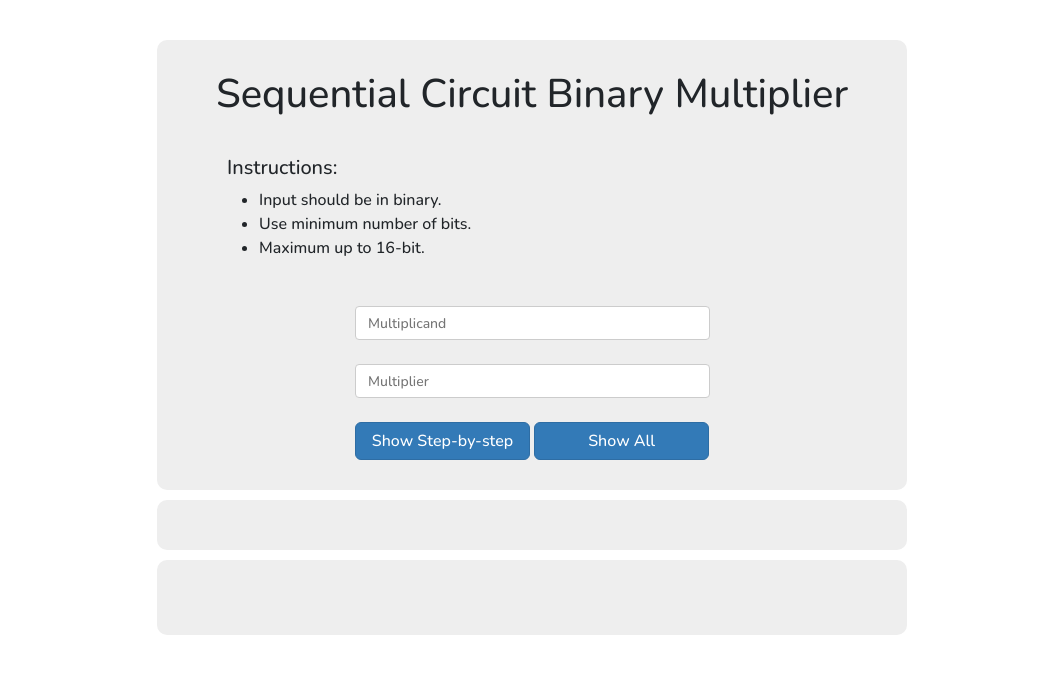
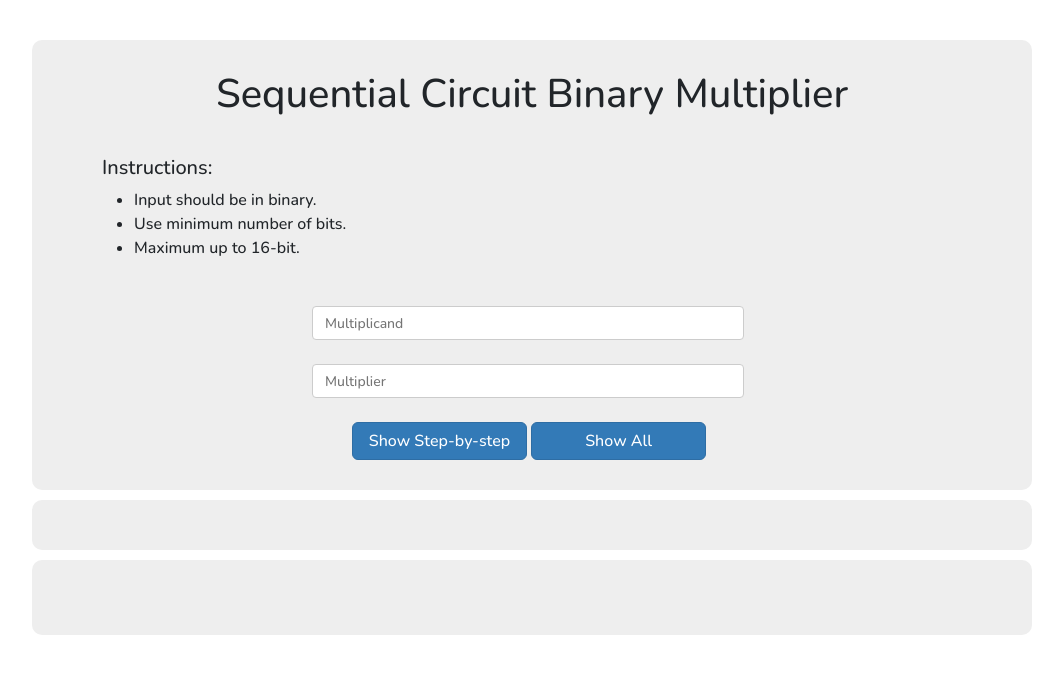
Before and after one commit to JMarie39/Sequential-Binary-Circuit, a PHP site: page /home.html in a window 1280 px wide. Shown: the top 674 px of the page, without its empty margins (108-1171 px from the left). Run offline with PHP 8.4, Linux system fonts and the light colour scheme.

Commit message:
Update style.css

```diff
--- a/style.css
+++ b/style.css
@@ -5,8 +5,18 @@
   display: block;
 }
 
+#instruct {
+  border-radius:5px;
+  background-color:#e6e6e6;
+  margin-left: 150px;
+  margin-right: 150px;
+  margin-bottom:20px;
+  padding-top:10px;
+  padding-bottom:10px;
+}
+
 form {
-  max-width: 750px;
+  max-width: 1000px;
   padding-top: 30px;
   padding-right: 20px;
   padding-left: 20px;
@@ -41,10 +51,10 @@
 }
 
 .inp {
-  margin-left: 178px;
+  margin-left: 260px;
   margin-right: 92px;
   display: block;
-  width: 50%;
+  width: 45%;
   height: 34px;
   padding: 6px 12px;
   font-size: 14px;
@@ -65,7 +75,7 @@
 }
 
 #submitSBS {
-  margin-left: 178px;
+  margin-left: 300px;
 }
 
 #submitALL:hover,
@@ -81,7 +91,7 @@
   padding-top: 30px;
   padding-bottom: 20px;
   background-color: #eee;
-  max-width: 750px;
+  max-width: 1000px;
   border-radius: 10px;
 }
 
@@ -100,7 +110,7 @@
   padding-top: 20px;
   padding-bottom: 20px;
   background-color: #eee;
-  max-width: 750px;
+  max-width: 1000px;
   border-radius: 10px;
   height: 75px;
 }
```
